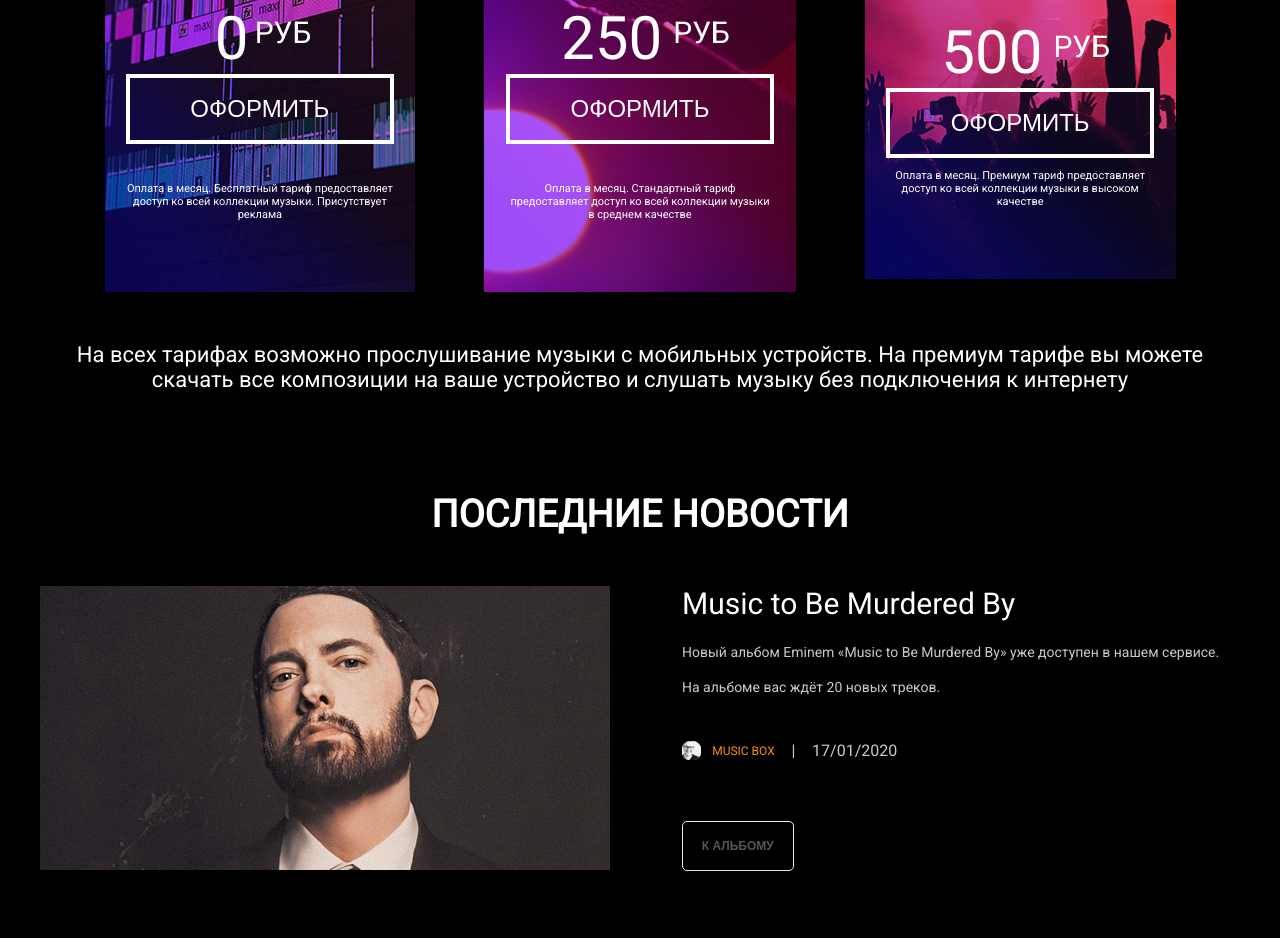
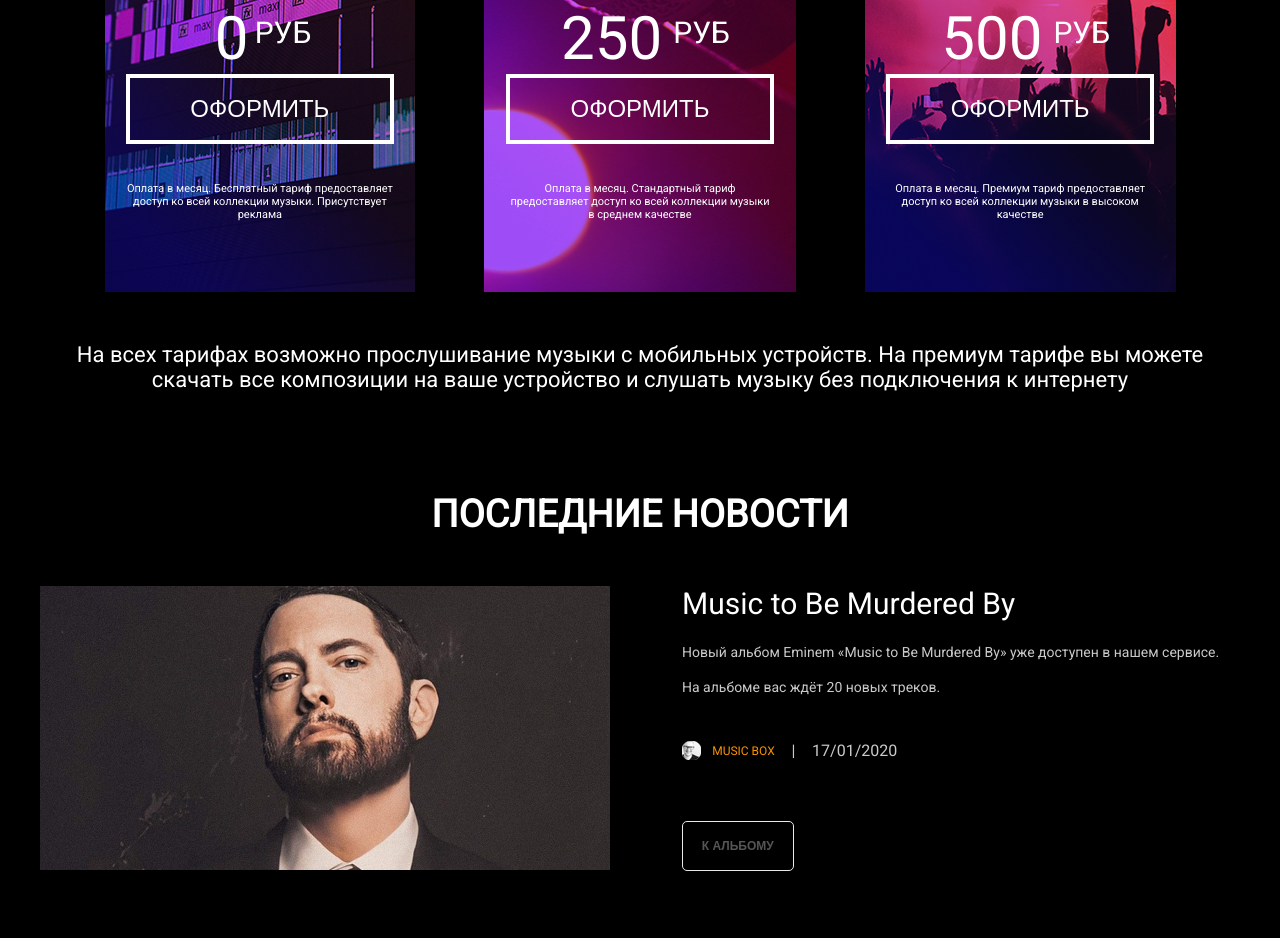
Before and after one commit to roksana-z/layout-designer-project-lvl2, a website: page index.html in a window 1280 px wide. Shown: the part 1333-2271 px from the top of the page. Drawn offline with Linux system fonts and the light colour scheme.

Commit message:
refactoring

```diff
--- a/index.html
+++ b/index.html
@@ -83,7 +83,7 @@
             <p class="rub">руб</p>
           </div>
           <button class="subscribe-btn w-100p">Оформить</button>
-          <p class="subscribe-conditions">
+          <p class="subscribe-conditions mt-38">
             Оплата в месяц. Премиум тариф предоставляет доступ ко всей
             коллекции музыки в высоком качестве
           </p>
```
